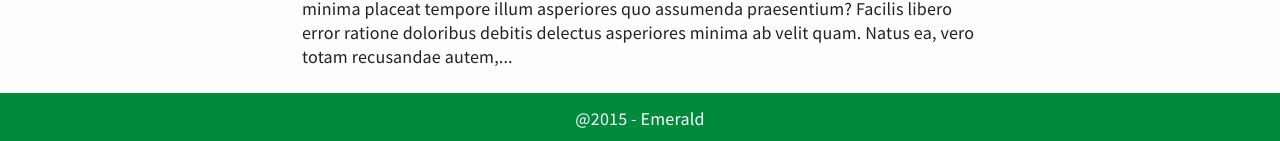
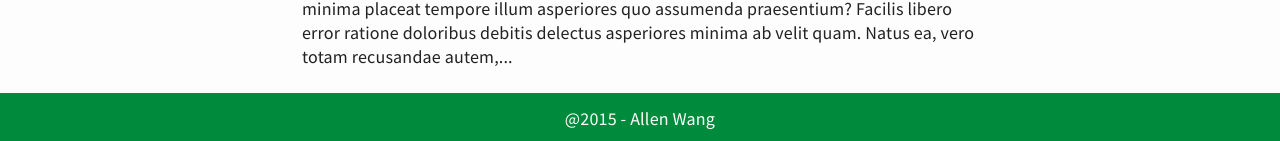
Before and after one commit to allen7wang/allen7wang.github.io, a Jekyll site: the page built from index.html, in a window 1280 px wide. Shown: the part 1250-1391 px from the top of the page. Built offline with Jekyll 4.4.1, drawn with Linux system fonts in a browser that asks for light colours; the list of posts is cut into pages by our own code.

Commit message:
update footer.html

```diff
--- a/_includes/footer.html
+++ b/_includes/footer.html
@@ -1 +1 @@
-<footer><span>@2015 - Emerald</span></footer>
+<footer><span>@2015 - Allen Wang</span></footer>
```
